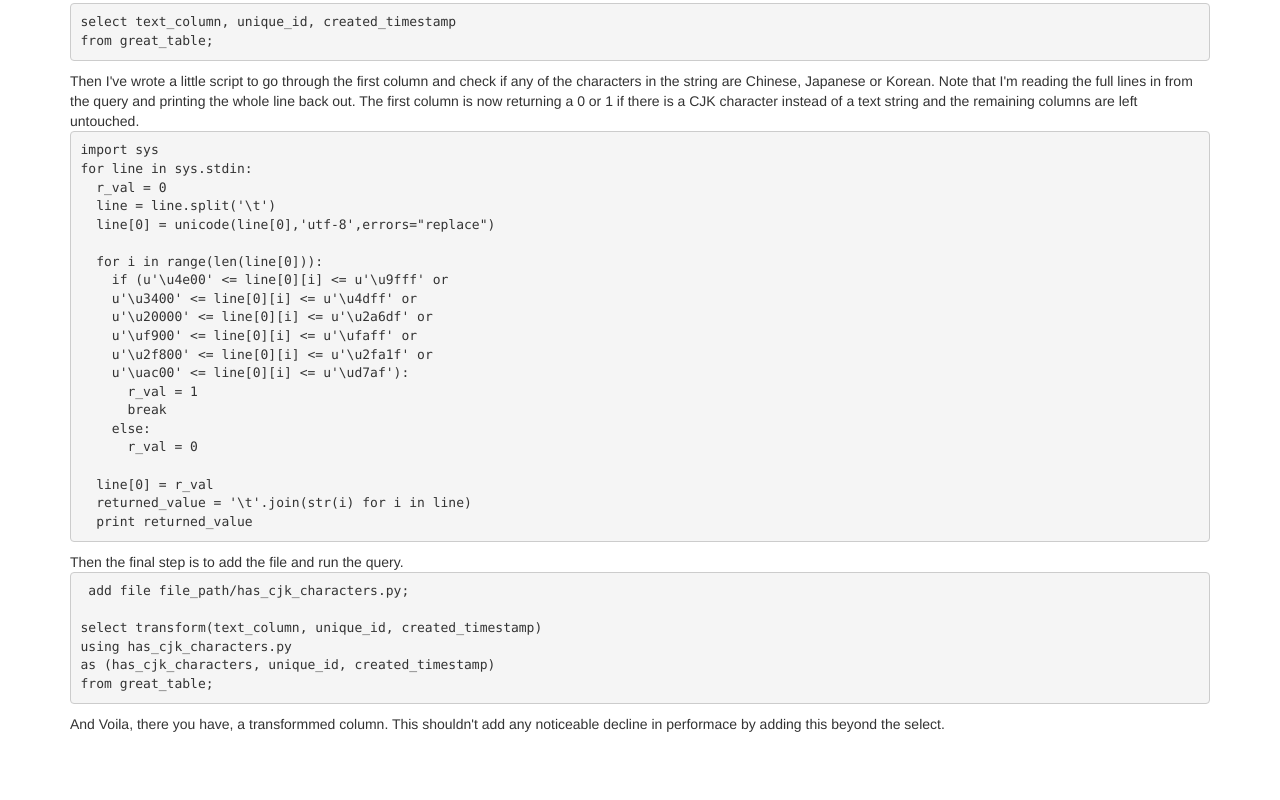
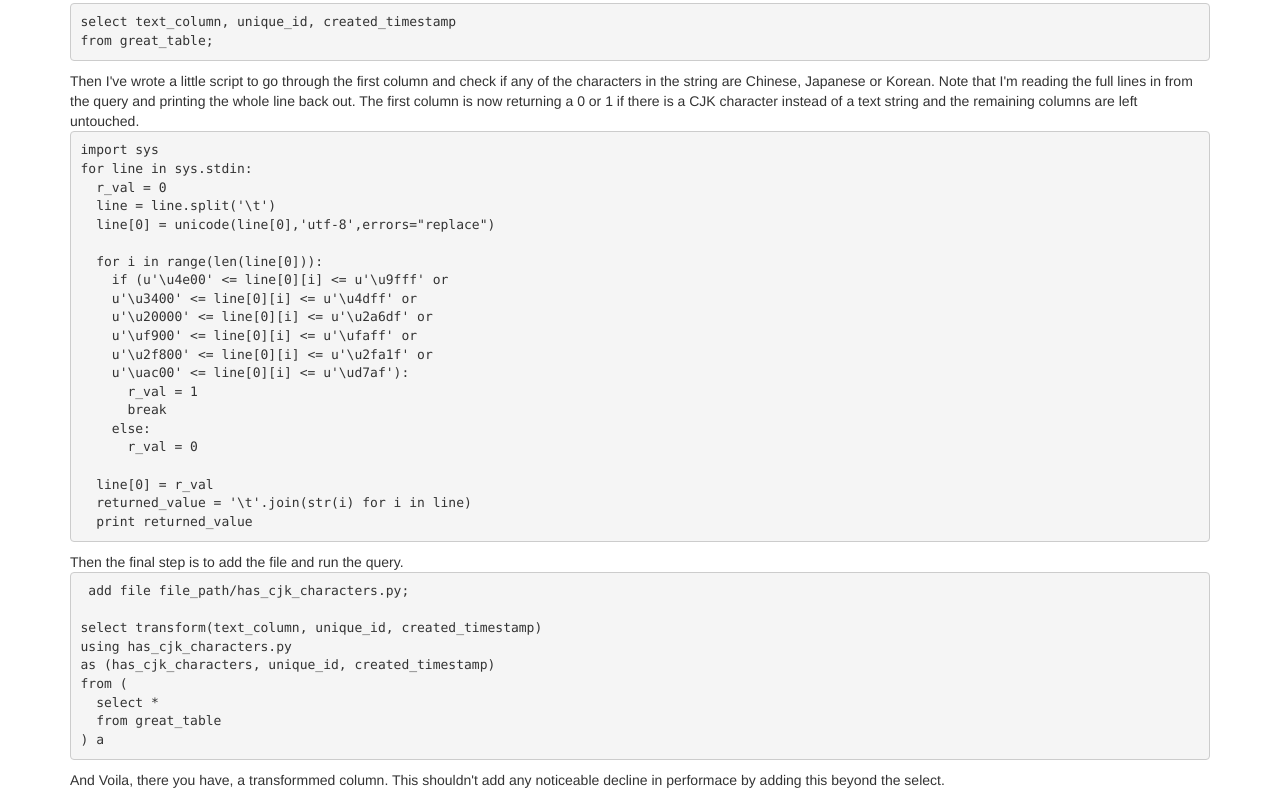
Before and after one commit to bradmbaker/bradmbaker.github.io, a plain HTML site: page blog_posts/python_in_hive.html in a window 1280 px wide. Shown: the part 400-1200 px from the top of the page. Before the commit the page ends 1144 px from the top, so only its background shows below. Drawn offline with nearby package versions, Linux system fonts and the light colour scheme.

Commit message:
Update python_in_hive.html

```diff
--- a/blog_posts/python_in_hive.html
+++ b/blog_posts/python_in_hive.html
@@ -65,7 +65,10 @@ Then the final step is to add the file and run the query.
 select transform(text_column, unique_id, created_timestamp)
 using has_cjk_characters.py
 as (has_cjk_characters, unique_id, created_timestamp)
-from great_table;
+from (
+  select *
+  from great_table
+) a
 </pre></code>
 
 And Voila, there you have, a transformmed column. This shouldn't add any noticeable decline in performace by adding this beyond the select.
```
